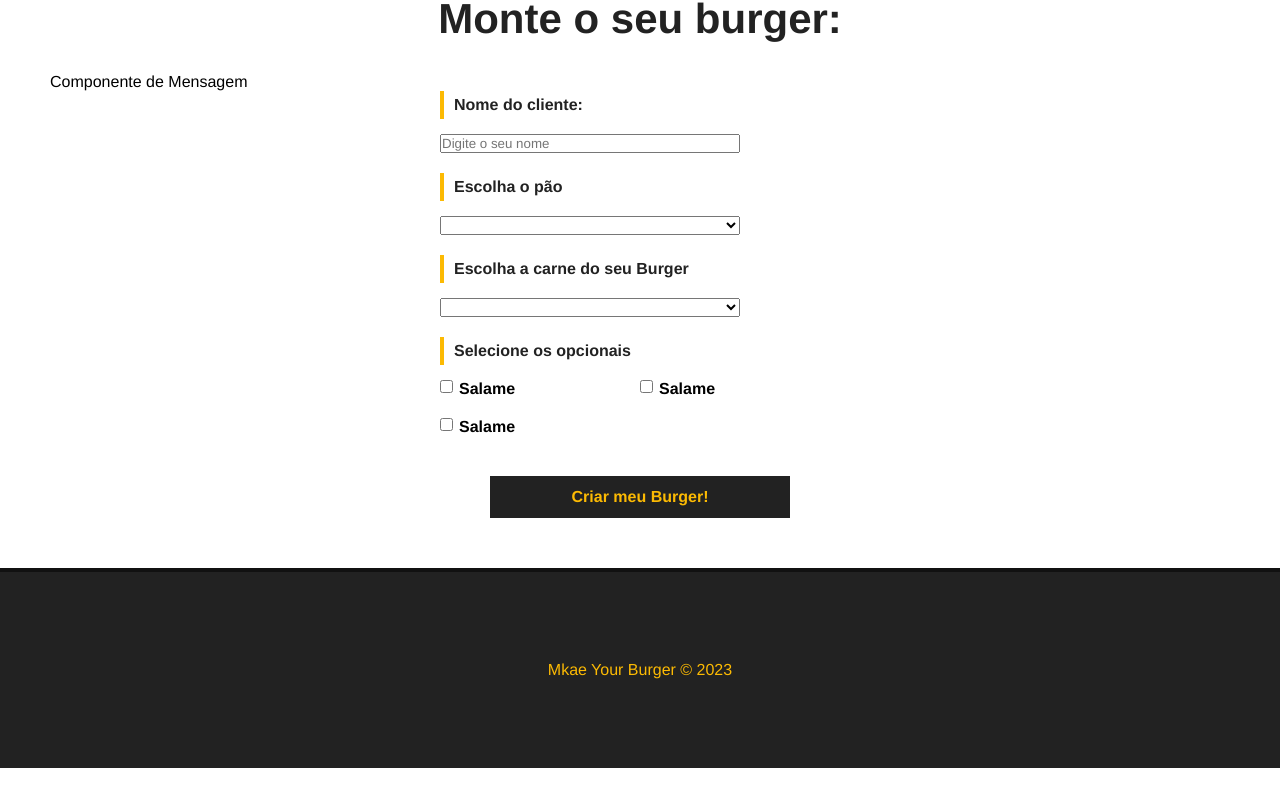
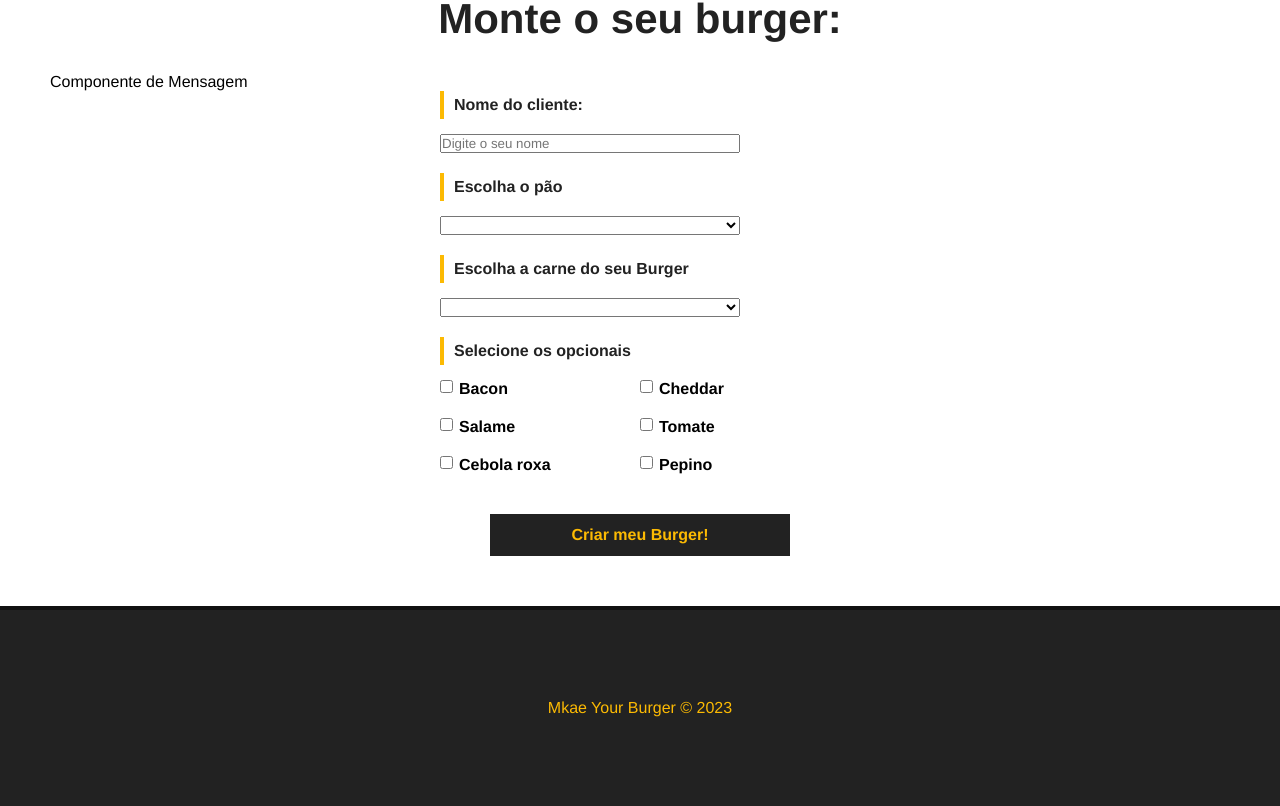
Before and after one commit to SilvanMoura/makeBurguer_vue, a Vue app: page / in a window 1280 px wide. Shown: the part 633-1439 px from the top of the page. Before the commit the page ends 1401 px from the top, so only its background shows below. Built offline with nearby package versions, Linux system fonts and the light colour scheme; data requests are answered from the project's data file.

Commit message:
Rescuing data from the bank and inserting it into the form

```diff
--- a/src/components/BurgerForm.vue
+++ b/src/components/BurgerForm.vue
@@ -13,32 +13,24 @@
                 <div class="input-container">
                     <label for="pao">Escolha o pão</label>
                     <select name="pao" id="pao" v-model="pao">
-                        <option value="">Selecione o seu pão</option>
-                        <option value="integral">Integral</option>
+                        <option value="selecioneSeuPao">Selecione o seu pão</option>
+                        <option v-for="pao in paes" :key="pao.id" :value="pao.tipo">{{pao.tipo}}</option>
                     </select>
                 </div>
 
                 <div class="input-container">
                     <label for="carne">Escolha a carne do seu Burger</label>
                     <select name="carne" id="carne" v-model="carne">
-                        <option value="">Selecione o tipo de carne</option>
-                        <option value="maminha">Maminha</option>
+                        <option value="selecioneSuaCarne">Selecione o tipo de carne</option>
+                        <option v-for="carne in carnes" :key="carne.id" :value="carne.tipo">{{carne.tipo}}</option>
                     </select>
                 </div>
 
                 <div id="opcionais-container" class="input-container">
                     <label id="opcionais-title" for="opcionais">Selecione os opcionais</label>
-                    <div class="checkbox-container">
-                        <input type="checkbox" name="opcionais" v-model="opcionais" value="salame">
-                        <span>Salame</span>
-                    </div>
-                    <div class="checkbox-container">
-                        <input type="checkbox" name="opcionais" v-model="opcionais" value="salame">
-                        <span>Salame</span>
-                    </div>
-                    <div class="checkbox-container">
-                        <input type="checkbox" name="opcionais" v-model="opcionais" value="salame">
-                        <span>Salame</span>
+                    <div class="checkbox-container" v-for="opcional in opcionaisData" :key="opcional.id">
+                        <input type="checkbox" name="opcionais" v-model="opcionais" :value="opcional.tipo">
+                        <span>{{opcional.tipo}}</span>
                     </div>
                 </div>
 
@@ -53,7 +45,34 @@
 
 <script>
     export default{
-        name: "BurgerForm"
+        name: "BurgerForm",
+        data() {
+            return {
+                paes: null,
+                carnes: null,
+                opcionaisData: null,
+                nome: null,
+                pao: null,
+                carne: null,
+                opcionais: [],
+                status: "Solicitado",
+                msg: null
+            }
+        },
+        methods: {
+            async getIngredientes() {
+
+                const req = await fetch("http://localhost:3000/ingredientes");
+                const data = await req.json();
+
+                this.paes = data.paes;
+                this.carnes = data.carnes;
+                this.opcionaisData = data.opcionais;
+            }
+        },
+        mounted(){
+            this.getIngredientes();
+        }
     }
 </script>
 
```
